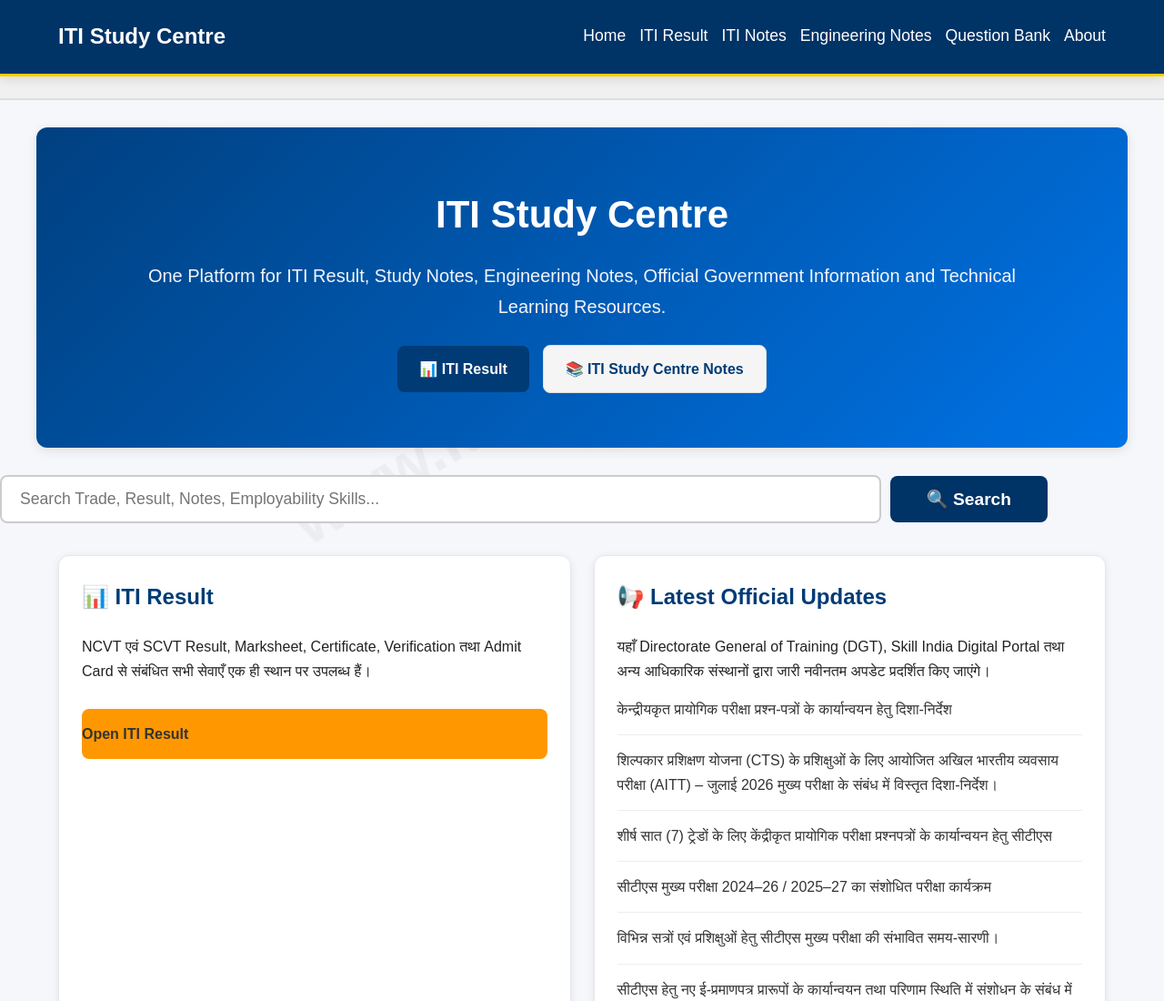
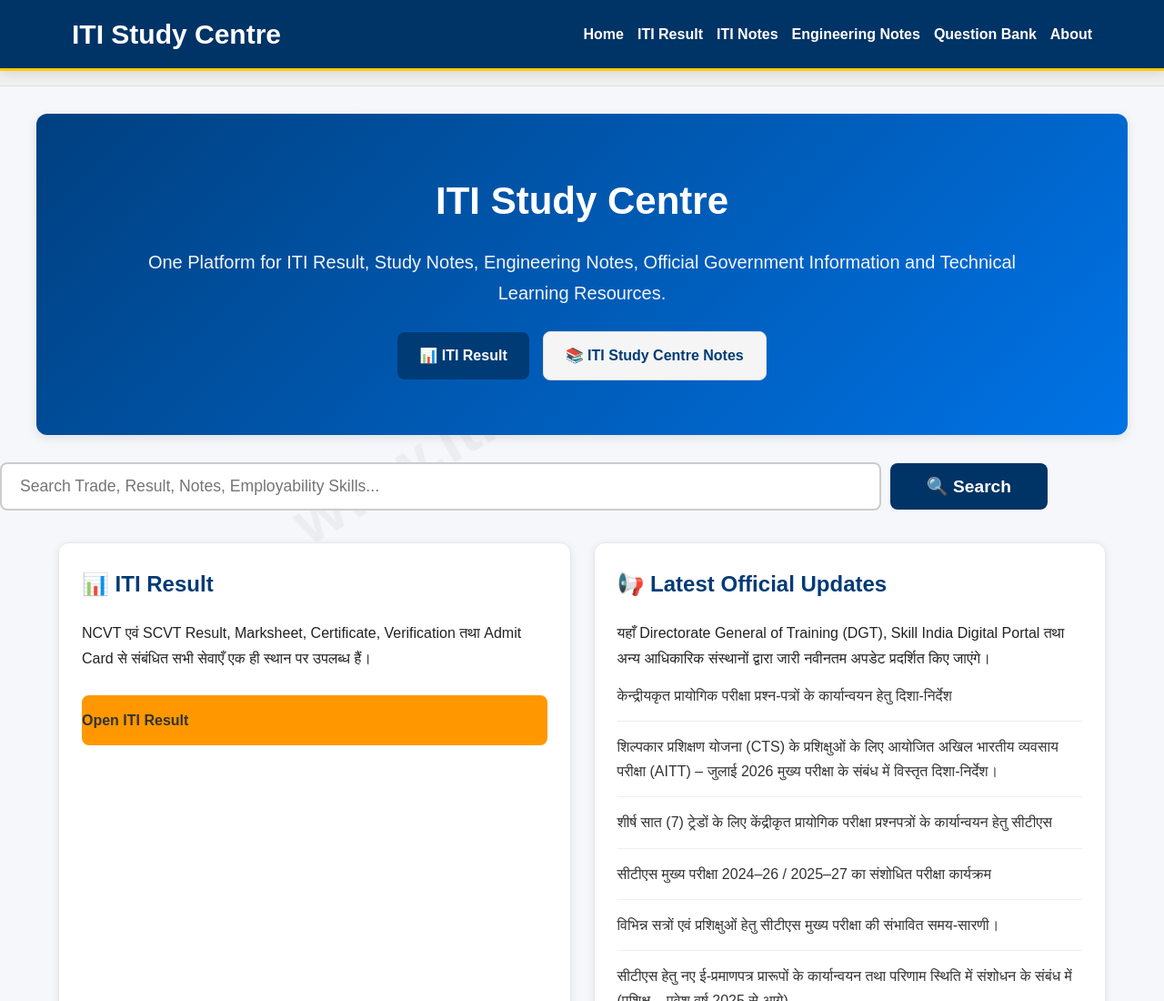
Before and after one commit to itistudycentre/itistudycentre.in, a website: page index.html in a window 1280 px wide. Shown: the top 1100 px of the page at 91% size. Drawn offline with Linux system fonts and the light colour scheme.

Commit message:
Update header.html

```diff
--- a/header.html
+++ b/header.html
@@ -1,18 +1,17 @@
-<div class="main-header" style="background: #003366; padding: 20px 0; border-bottom: 3px solid #ffcc00;">
-  <div class="container" style="display: flex; align-items: center; justify-content: space-between; flex-wrap: wrap; gap: 10px;">
-    <div class="logo">
-      <a href="/index.html" style="color: white; font-size: 1.5rem; font-weight: bold; text-decoration: none;">ITI Study Centre</a>
+<div class="main-header" style="background: #003366; padding: 12px 0; border-bottom: 3px solid #ffcc00;">
+  <div class="container" style="max-width: 1200px; margin: 0 auto; padding: 0 15px; display: flex; flex-wrap: wrap; align-items: center; justify-content: space-between;">
+    <div class="logo" style="font-size: 1.4rem; font-weight: bold;">
+      <a href="/index.html" style="color: white; text-decoration: none;">ITI Study Centre</a>
     </div>
-    <div style="display: flex; flex-wrap: wrap; gap: 5px 15px;">
-      <a href="/index.html" class="nav-link" style="color: white; font-size: 1.1rem; text-decoration: none; padding: 5px 0;">Home</a>
-      <a href="/iti-result.html" class="nav-link" style="color: white; font-size: 1.1rem; text-decoration: none; padding: 5px 0;">ITI Result</a>
-      <a href="/iti-study-centre-notes.html" class="nav-link" style="color: white; font-size: 1.1rem; text-decoration: none; padding: 5px 0;">ITI Notes</a>
-      <a href="/engineering-notes.html" class="nav-link" style="color: white; font-size: 1.1rem; text-decoration: none; padding: 5px 0;">Engineering Notes</a>
-      <a href="/questionbank.html" class="nav-link" style="color: white; font-size: 1.1rem; text-decoration: none; padding: 5px 0;">Question Bank</a>
-      <a href="/about.html" class="nav-link" style="color: white; font-size: 1.1rem; text-decoration: none; padding: 5px 0;">About</a>
-      <!-- ⚠️ "Suggestions" पूरी तरह हटा दिया गया -->
-    </div>
+    <nav style="display: flex; flex-wrap: wrap; gap: 5px 15px; justify-content: center; align-items: center;">
+      <a href="/index.html" style="color: white; text-decoration: none; padding: 5px 0; font-size: 1rem;">Home</a>
+      <a href="/iti-result.html" style="color: white; text-decoration: none; padding: 5px 0; font-size: 1rem;">ITI Result</a>
+      <a href="/iti-study-centre-notes.html" style="color: white; text-decoration: none; padding: 5px 0; font-size: 1rem;">ITI Notes</a>
+      <a href="/engineering-notes.html" style="color: white; text-decoration: none; padding: 5px 0; font-size: 1rem;">Engineering Notes</a>
+      <a href="/questionbank.html" style="color: white; text-decoration: none; padding: 5px 0; font-size: 1rem;">Question Bank</a>
+      <a href="/about.html" style="color: white; text-decoration: none; padding: 5px 0; font-size: 1rem;">About</a>
+    </nav>
   </div>
 </div>
-<!-- Breadcrumb Placeholder (बड़ा और साफ) -->
-<div id="breadcrumb" style="background: #f0f0f0; padding: 12px 20px; font-size: 1rem; border-bottom: 2px solid #ddd;"></div>
+<!-- Breadcrumb (साफ-सुथरा) -->
+<div id="breadcrumb" style="background: #f0f0f0; padding: 8px 20px; font-size: 0.9rem; border-bottom: 1px solid #ddd;"></div>
```
